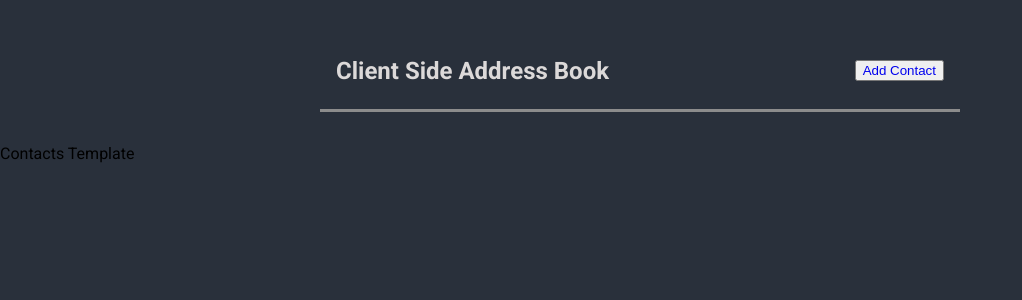
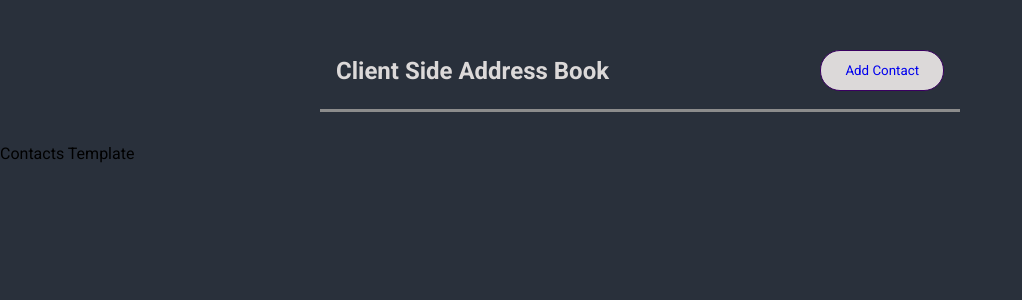
Before and after one commit to kujtimprenku/client_side_address_book, a Vue app: page /contacts in a window 1280 px wide. Shown: the top 300 px of the page, without its empty margins (0-1022 px from the left). Built offline with nearby package versions, Linux system fonts and the light colour scheme.

Commit message:
added custom base-button component

```diff
--- /dev/null
+++ b/src/components/UI/BaseButton.vue
@@ -0,0 +1,56 @@
+<template>
+  <button :class="mode">
+    <slot></slot>
+  </button>
+</template>
+
+<script lang="ts">
+import { defineComponent } from 'vue'
+
+export default defineComponent({
+  props: ['mode']
+})
+</script>
+
+<style scoped>
+button {
+  padding: 0.75rem 1.5rem;
+  font-family: inherit;
+  background-color: #3a0061;
+  border: 1px solid #3a0061;
+  color: white;
+  cursor: pointer;
+}
+
+  /* button:hover,
+  button:active {
+    background-color: #270041;
+    border-color: #270041;
+  } */
+
+.flat {
+  background-color: transparent;
+  color: #3a0061;
+  border: none;
+}
+.round {
+  border-radius: 20px;
+}
+
+.gray {
+  color: black;
+  background: #dcd9d9;
+}
+.red {
+  color: red;
+}
+.flat:hover,
+.flat:active {
+  background-color: #efeaea;
+}
+
+.round:hover,
+.round:active {
+  background-color: #efeaea;
+}
+</style>
--- a/src/components/layouts/TheHeader.vue
+++ b/src/components/layouts/TheHeader.vue
@@ -2,7 +2,7 @@
   <header>
       <h1 @click="$router.push('/contacts')">{{ title }}</h1>
       <nav id="nav">
-        <button mode="round gray"><router-link to="/contacts/create">Add Contact</router-link></button>
+        <base-button mode="round gray"><router-link to="/contacts/create">Add Contact</router-link></base-button>
       </nav>
   </header>
 </template>
--- a/src/main.ts
+++ b/src/main.ts
@@ -2,5 +2,9 @@
 import App from './App.vue'
 import router from './router'
 import store from './store'
+import BaseButton from './components/UI/BaseButton.vue'
 
-createApp(App).use(store).use(router).mount('#app')
+const app = createApp(App)
+app.component('base-button', BaseButton)
+
+app.use(store).use(router).mount('#app')
```
